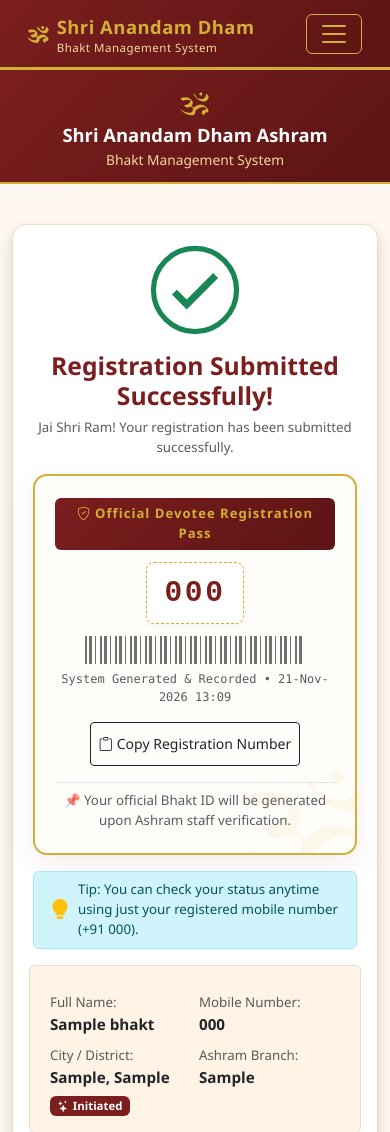
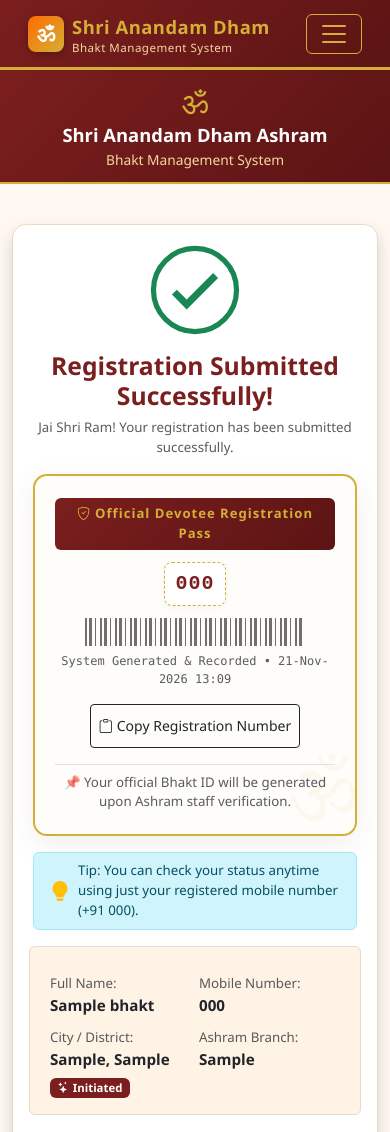
Before and after one commit to thrivemindsdev/data-collection, a Laravel app: page /register/success/1 in a window 390 px wide. Shown: the top 1132 px of the page. Run offline with Laravel 12, Linux system fonts and the light colour scheme; tables that the repository leaves empty hold one stand-in row (values such as "Sample post").

Commit message:
fix(ui): replace iOS purple emoji U+1F549 with sacred Sanskrit Om emblem and fix mobile watermark overlap

```diff
--- a/resources/views/auth/login.blade.php
+++ b/resources/views/auth/login.blade.php
@@ -10,7 +10,7 @@
             </div>
             <div class="card-body p-4">
                 <div class="text-center mb-3">
-                    <div style="font-size:2.5rem;">🕉</div>
+                    <div class="ashram-logo-emblem mx-auto mb-2" style="width:58px; height:58px; font-size:2.2rem; border-radius:14px;">ॐ</div>
                     <p class="text-muted small">{{ __('messages.ashram_name') }} — {{ __('messages.staff_role') }} {{ __('messages.login') }}</p>
                 </div>
 
--- a/resources/views/bhakt/register.blade.php
+++ b/resources/views/bhakt/register.blade.php
@@ -22,7 +22,7 @@
                 <span>
                     <i class="bi bi-person-plus-fill me-2"></i>{{ __('messages.bhakt_registration') }}
                 </span>
-                <small class="opacity-75">🕉 {{ __('messages.ashram_name') }}</small>
+                <small class="opacity-75">ॐ {{ __('messages.ashram_name') }}</small>
             </div>
             <div class="card-body p-4">
 
--- a/resources/views/bhakt/success.blade.php
+++ b/resources/views/bhakt/success.blade.php
@@ -56,15 +56,22 @@
     margin-top: 16px;
     text-align: center;
 }
+.ashram-digital-pass > * {
+    position: relative;
+    z-index: 2;
+}
 .pass-watermark {
     position: absolute;
-    right: -20px;
-    bottom: -30px;
-    font-size: 9rem;
-    color: rgba(212, 175, 55, 0.07);
+    right: -10px;
+    bottom: -25px;
+    font-size: 7.5rem;
+    font-family: 'Yatra One', 'Noto Serif Devanagari', 'Segoe UI', serif;
+    color: #D4AF37;
+    opacity: 0.08;
     line-height: 1;
     pointer-events: none;
     user-select: none;
+    z-index: 1;
 }
 .pass-header-ribbon {
     background: linear-gradient(135deg, var(--maroon) 0%, #5c1414 100%);
@@ -79,16 +86,18 @@
 }
 .pass-code-display {
     font-family: 'Courier New', Courier, monospace;
-    font-size: 1.85rem;
+    font-size: clamp(1.2rem, 4.5vw, 1.85rem);
     font-weight: 800;
-    letter-spacing: 2.5px;
+    letter-spacing: 1.5px;
     color: var(--maroon);
     background: #fff;
-    padding: 8px 18px;
+    padding: 8px 16px;
     border-radius: 8px;
     display: inline-block;
     border: 1px dashed #d4af37;
     box-shadow: 0 2px 8px rgba(0,0,0,0.04);
+    max-width: 100%;
+    word-break: break-all;
 }
 .pass-barcode {
     height: 28px;
@@ -103,7 +112,22 @@
         transparent 11px, transparent 15px
     );
     width: 220px;
+    max-width: 90%;
     opacity: 0.7;
+}
+
+@media (max-width: 576px) {
+    .pass-code-display {
+        font-size: 1.25rem;
+        letter-spacing: 1px;
+        padding: 6px 10px;
+    }
+    .pass-watermark {
+        font-size: 5rem;
+        right: -5px;
+        bottom: -15px;
+        opacity: 0.06;
+    }
 }
 
 @media print {
@@ -133,7 +157,7 @@
 
                 {{-- PRESTIGIOUS DIGITAL REGISTRATION PASS --}}
                 <div class="ashram-digital-pass">
-                    <div class="pass-watermark">🕉</div>
+                    <div class="pass-watermark" aria-hidden="true">ॐ</div>
                     <div>
                         <span class="pass-header-ribbon">
                             <i class="bi bi-shield-check me-1"></i>{{ __('messages.digital_pass_title') }}
@@ -204,7 +228,7 @@
                 <div class="d-flex gap-2 mt-4 justify-content-center flex-wrap no-print">
                     {{-- Share / Save WhatsApp --}}
                     @php
-                        $shareText = "🕉 *" . __('messages.ashram_full_name') . "*\n"
+                        $shareText = "ॐ *" . __('messages.ashram_full_name') . "*\n"
                                    . "📋 *" . __('messages.digital_pass_title') . "*\n"
                                    . "• Name: " . $bhakt->display_name . "\n"
                                    . "• Pass No: " . $bhakt->display_reg_number . "\n"
--- a/resources/views/layouts/app.blade.php
+++ b/resources/views/layouts/app.blade.php
@@ -39,6 +39,22 @@
             font-weight: 700;
             font-size: 1.15rem;
             letter-spacing: 0.5px;
+        }
+        .ashram-logo-emblem {
+            display: inline-flex;
+            align-items: center;
+            justify-content: center;
+            width: 36px;
+            height: 36px;
+            border-radius: 8px;
+            background: linear-gradient(135deg, #FF6B00 0%, #D4AF37 100%);
+            color: #fff !important;
+            font-size: 1.35rem;
+            font-weight: 700;
+            line-height: 1;
+            box-shadow: 0 2px 6px rgba(0,0,0,0.25);
+            flex-shrink: 0;
+            user-select: none;
         }
         .navbar-ashram .navbar-brand small {
             color: #f5d8a0;
@@ -322,7 +338,7 @@
     <div class="sacred-spinner-box">
         <div class="sacred-ring-outer"></div>
         <div class="sacred-ring"></div>
-        <div class="sacred-om-inner">🕉</div>
+        <div class="sacred-om-inner">ॐ</div>
     </div>
     <h4 class="fw-bold mb-2" style="color:var(--gold); font-size:1.35rem;" id="loaderTitle">
         {{ __('messages.loader_title') }}
@@ -339,7 +355,7 @@
 <nav class="navbar navbar-expand-lg navbar-ashram sticky-top">
     <div class="container-fluid">
         <a class="navbar-brand d-flex align-items-center gap-2" href="{{ route('register') }}">
-            <span style="font-size:1.4rem;">🕉</span>
+            <span class="ashram-logo-emblem">ॐ</span>
             <div>
                 <span>{{ __('messages.ashram_name') }}</span>
                 <small>{{ __('messages.tagline') }}</small>
@@ -409,7 +425,7 @@
 <!-- OM BANNER (public pages) -->
 @hasSection('show_banner')
 <div class="om-banner">
-    <div class="om-symbol">🕉</div>
+    <div class="om-symbol">ॐ</div>
     <h1>{{ __('messages.ashram_full_name') }}</h1>
     <p>{{ __('messages.tagline') }}</p>
 </div>
@@ -437,7 +453,7 @@
 </main>
 
 <footer>
-    🕉 {{ __('messages.ashram_full_name') }} &nbsp;|&nbsp; {{ __('messages.tagline') }} &nbsp;|&nbsp;
+    ॐ {{ __('messages.ashram_full_name') }} &nbsp;|&nbsp; {{ __('messages.tagline') }} &nbsp;|&nbsp;
     &copy; {{ date('Y') }}
 </footer>
 
```
